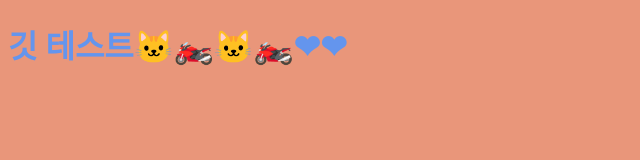
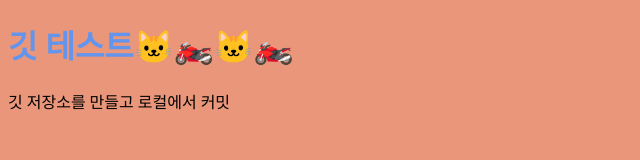
Before and after one commit to ShinKioh/Test-git, a plain HTML site: page index.html in a window 1280 px wide. Shown: the whole page, without its empty margins (0-640 px from the left). Drawn offline with Linux system fonts and the light colour scheme.

Commit message:
index 수정2

```diff
--- a/index.html
+++ b/index.html
@@ -8,6 +8,7 @@
     <link rel="stylesheet" href="style.css">
 </head>
 <body>
-    <h1>깃 테스트🐱‍🏍🐱‍🏍❤❤</h1>
+    <h1>깃 테스트🐱‍🏍🐱‍🏍</h1>
+    <p>깃 저장소를 만들고 로컬에서 커밋</p>
 </body>
 </html>
```
